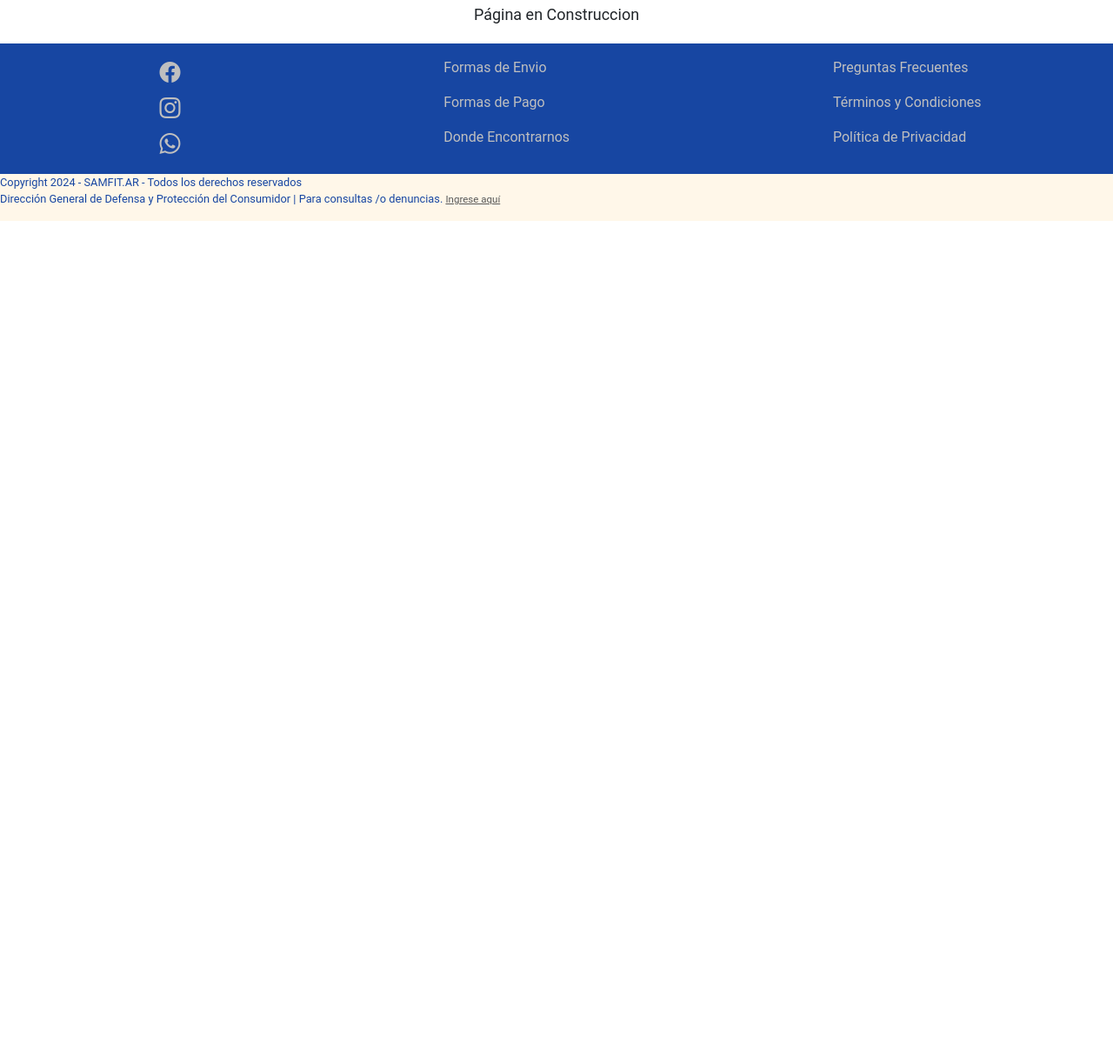
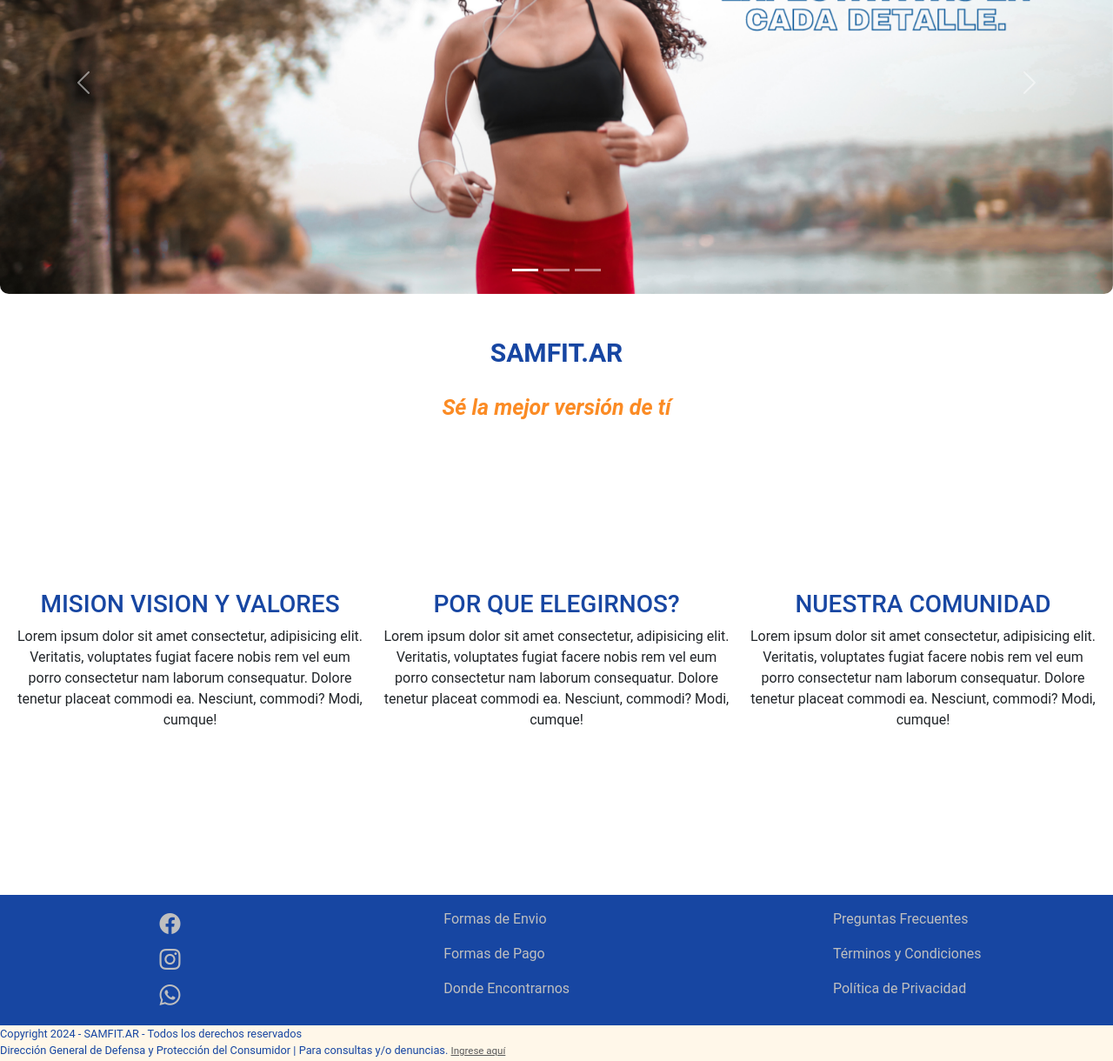
Before and after one commit to leynid/samfit, a plain HTML site: page pages/nosotros.html in a window 1280 px wide. Shown: the part 286-1506 px from the top of the page at 87% size. Before the commit the page ends 800 px from the top, so only its background shows below. Drawn offline with nearby package versions, Linux system fonts and the light colour scheme.

Commit message:
Adding schema to "Nosotros" page
Se inicio el esquema de la pagina "Nosotros" y se realizo una pequeña correccion en el Copyright.

```diff
--- a/css/style.css
+++ b/css/style.css
@@ -459,6 +459,58 @@ footer {
 /* Ofertas Page*/
 
 /* Nosotros Page*/
+.about-us {
+  display: flex;
+  height: 500px;
+  text-align: center;
+  justify-content: space-evenly;
+  font-size: 1rem;
+}
+
+.parrafo-2 {
+  color:#1746a2;
+}
+
+.article-e {
+  width: 25em;
+  background-size: cover;
+  background-position: center;
+  display: flex;
+  flex-direction: column;
+  align-items: center;
+  justify-content: center;
+  margin-left: 3px;
+  margin-right: 3px;
+}
+
+.article-f {
+  width: 25em;
+  background-repeat: no-repeat;
+  border-radius: 5px;
+  background-size: cover;
+  background-position: center;
+  display: flex;
+  flex-direction: column;
+  align-items: center;
+  justify-content: center;
+  margin-left: 3px;
+  margin-right: 3px;
+}
+
+.article-g {
+  width: 25em;
+  background-repeat: no-repeat;
+  border-radius: 5px;
+  background-size: cover;
+  background-position: center;
+  display: flex;
+  flex-direction: column;
+  align-items: center;
+  justify-content: center;
+  margin-left: 3px;
+  margin-right: 3px;
+}
+
 
 /* Contacto Page*/
 
@@ -581,7 +633,7 @@ footer {
 
   .redes li {
     display: inline-block;
-    margin: 5px 5px;
+    margin: 10px 10px;
   }
 
   .preguntas,
@@ -624,4 +676,12 @@ footer {
     margin-top: 45px;
     left: -100%;
   }
+
+  .about-us {
+    display: flex;
+    flex-wrap: wrap;
+    justify-content: space-evenly;
+    font-size: 12px;
+  }
+
 }
--- a/pages/nosotros.html
+++ b/pages/nosotros.html
@@ -30,14 +30,65 @@
     </header>
 
     <main>
+
+        <section class="section-carrusel">
+            <div id="myCarousel" class="carousel slide">
+                <div class="carousel-indicators">
+                    <button type="button" data-bs-target="#myCarousel" data-bs-slide-to="0" class="active"
+                        aria-current="true" aria-label="Slide 1"></button>
+                    <button type="button" data-bs-target="#myCarousel" data-bs-slide-to="1"
+                        aria-label="Slide 2"></button>
+                    <button type="button" data-bs-target="#myCarousel" data-bs-slide-to="2"
+                        aria-label="Slide 3"></button>
+                </div>
+                <div class="carousel-inner">
+                    <div class="carousel-item active">
+                        <img src="../img/banner-nosotros-1.png" class="d-block w-100" alt="imagen">
+                    </div>
+                    <div class="carousel-item">
+                        <img src="../img/banner-nosotros-2.png" class="d-block w-100" alt="imagen">
+                    </div>
+                    <div class="carousel-item">
+                        <img src="../img/banner-nosotros-3.png" class="d-block w-100" alt="imagen">
+                    </div>
+                </div>
+                <button class="carousel-control-prev" type="button" data-bs-target="#myCarousel" data-bs-slide="prev">
+                    <span class="carousel-control-prev-icon prevnext" aria-hidden="true"></span>
+                    <span class="visually-hidden">Previous</span>
+                </button>
+                <button class="carousel-control-next" type="button" data-bs-target="#myCarousel" data-bs-slide="next">
+                    <span class="carousel-control-next-icon prevnext" aria-hidden="true"></span>
+                    <span class="visually-hidden">Next</span>
+                </button>
+            </div>
+        </section>
+
         <section class="section-a">
             <h1>SAMFIT.AR</h1>
             <h2><em>Sé la mejor versión de tí</em></h2>
         </section>
 
-        <section class="section-b">
-            <p>Página en Construccion
-            </p>
+        <section class="about-us">
+            <article class="article-e">
+                <h3 class="parrafo-2">MISION VISION Y VALORES</h3>
+                Lorem ipsum dolor sit amet consectetur, adipisicing elit. Veritatis, voluptates fugiat facere nobis rem
+                vel eum porro consectetur nam laborum consequatur. Dolore tenetur placeat commodi ea. Nesciunt, commodi?
+                Modi, cumque!
+            </article>
+
+            <article class="article-f">
+                <h3 class="parrafo-2">POR QUE ELEGIRNOS?</h3>
+                Lorem ipsum dolor sit amet consectetur, adipisicing elit. Veritatis, voluptates fugiat facere nobis rem
+                vel eum porro consectetur nam laborum consequatur. Dolore tenetur placeat commodi ea. Nesciunt, commodi?
+                Modi, cumque!
+            </article>
+
+            <article class="article-g">
+                <h3 class="parrafo-2">NUESTRA COMUNIDAD</h3>
+                Lorem ipsum dolor sit amet consectetur, adipisicing elit. Veritatis, voluptates fugiat facere nobis rem
+                vel eum porro consectetur nam laborum consequatur. Dolore tenetur placeat commodi ea. Nesciunt, commodi?
+                Modi, cumque!
+            </article>
         </section>
     </main>
 
@@ -69,7 +120,7 @@
         <div class="copyright">
             <p class="copy">Copyright 2024 - SAMFIT.AR - Todos los derechos reservados
                 <br>
-                Dirección General de Defensa y Protección del Consumidor | Para consultas /o denuncias.
+                Dirección General de Defensa y Protección del Consumidor | Para consultas y/o denuncias.
                 <a class="copy botton disclaimer" href="https://www.argentina.gob.ar/produccion/defensadelconsumidor"
                     target="_blank">Ingrese
                     aquí</a>
```
Also changed, not shown: index.html (+1 -1 lines), pages/contacto.html (+1 -1 lines), pages/ofertas.html (+1 -1 lines), pages/productos.html (+1 -1 lines), img/banner-nosotros-1.png (added), img/banner-nosotros-2.png (added), img/banner-nosotros-3.png (added).
